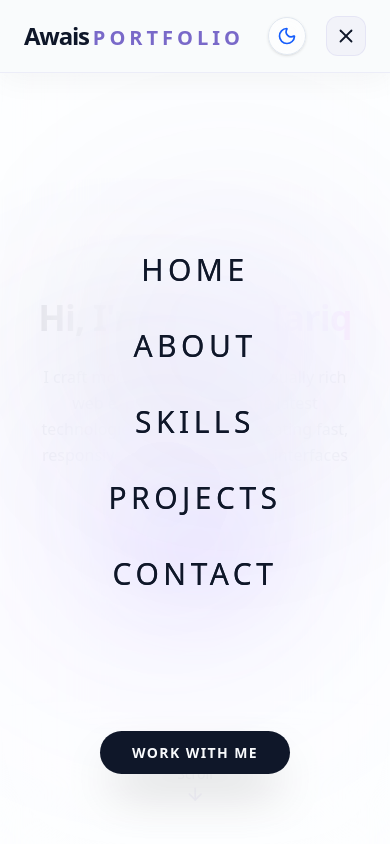
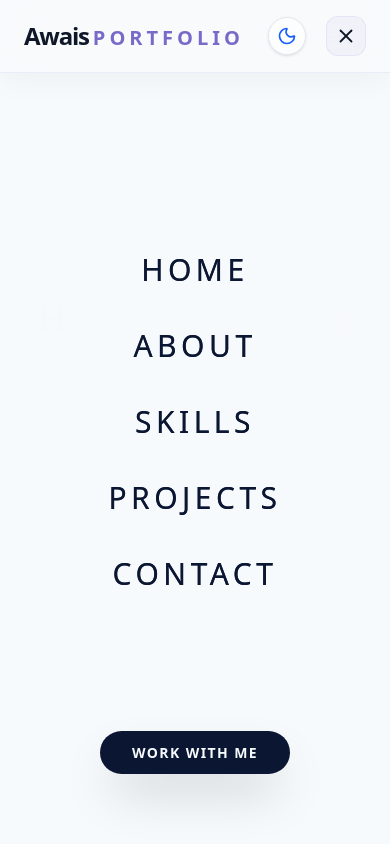
Before and after one commit to Awais748/myPortfolio, a React (Vite) app in the folder frontend/: page / in a window 390 px wide. Both pictures are taken after a click on the button 346 px from the left and 40 px from the top of the page. Shown: the top 844 px of the page. Built offline with nearby package versions, Linux system fonts and the light colour scheme.

Commit message:
fixed theme issue

```diff
--- a/frontend/src/components/Navbar.jsx
+++ b/frontend/src/components/Navbar.jsx
@@ -104,24 +104,13 @@ export const Navbar = () => {
         className={cn(
           "fixed inset-0 z-[90] md:hidden flex flex-col items-center justify-center transition-all duration-700 ease-[cubic-bezier(0.16,1,0.3,1)]",
           isMenuOpen
-            ? "opacity-100 visible"
-            : "opacity-0 invisible pointer-events-none"
+            ? "opacity-100 visible bg-background/98 backdrop-blur-3xl saturate-150"
+            : "opacity-0 invisible pointer-events-none bg-transparent"
         )}
-        style={{
-          backdropFilter: isMenuOpen ? "blur(60px) saturate(180%)" : "none",
-          WebkitBackdropFilter: isMenuOpen
-            ? "blur(60px) saturate(180%)"
-            : "none",
-        }}
       >
-        {/* Dynamic Background for Light/Dark Mode */}
-        <div className={cn(
-          "absolute inset-0 -z-20 transition-colors duration-700",
-          isMenuOpen ? "bg-white/70 dark:bg-zinc-950/80" : "bg-transparent"
-        )} />
-        {/* Subtle Background Glows matching Cosmic Theme */}
-        <div className="absolute top-1/4 left-1/4 w-64 h-64 bg-primary/10 rounded-full blur-[120px] -z-10 animate-pulse" />
-        <div className="absolute bottom-1/4 right-1/4 w-64 h-64 bg-violet-500/10 rounded-full blur-[120px] -z-10 animate-pulse-slow" />
+        {/* Subtle Background Glows - Only for Dark Mode to keep Light Mode clean */}
+        <div className="absolute top-1/4 left-1/4 w-64 h-64 bg-primary/20 rounded-full blur-[100px] -z-10 animate-pulse hidden dark:block" />
+        <div className="absolute bottom-1/4 right-1/4 w-64 h-64 bg-violet-500/20 rounded-full blur-[100px] -z-10 animate-pulse-slow hidden dark:block" />
 
         <div className="flex flex-col items-center gap-10">
           {navItems.map((item, index) => (
```
